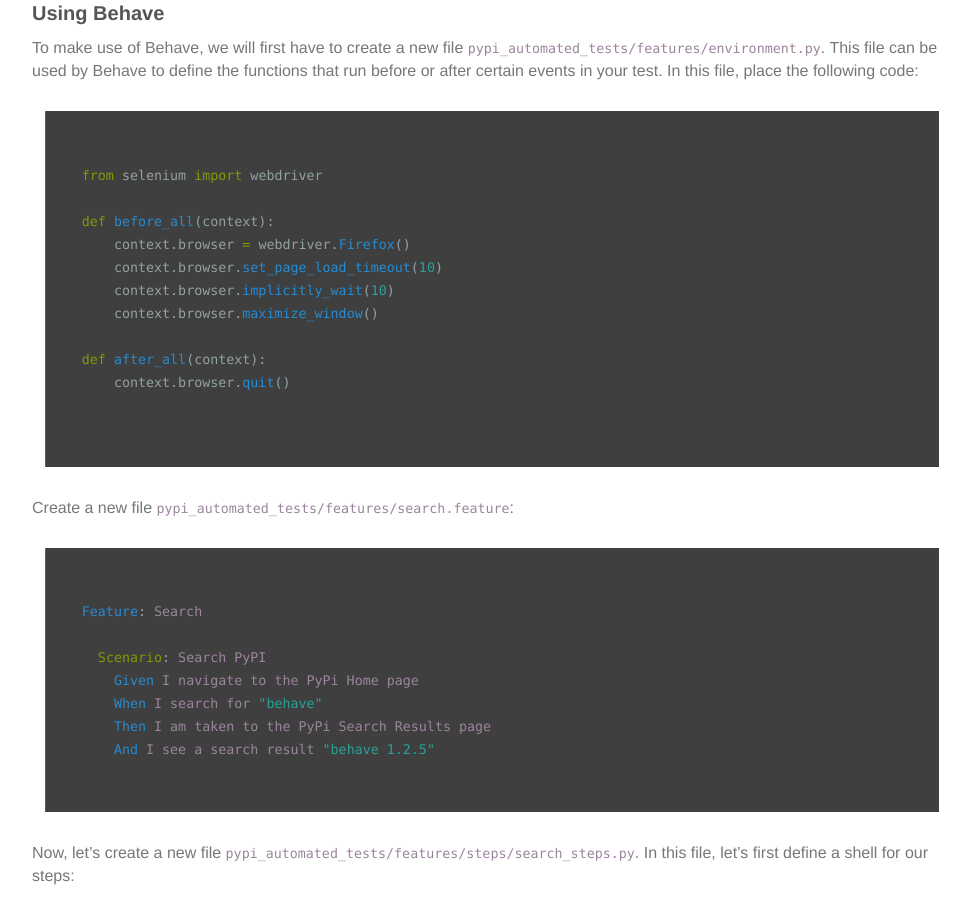
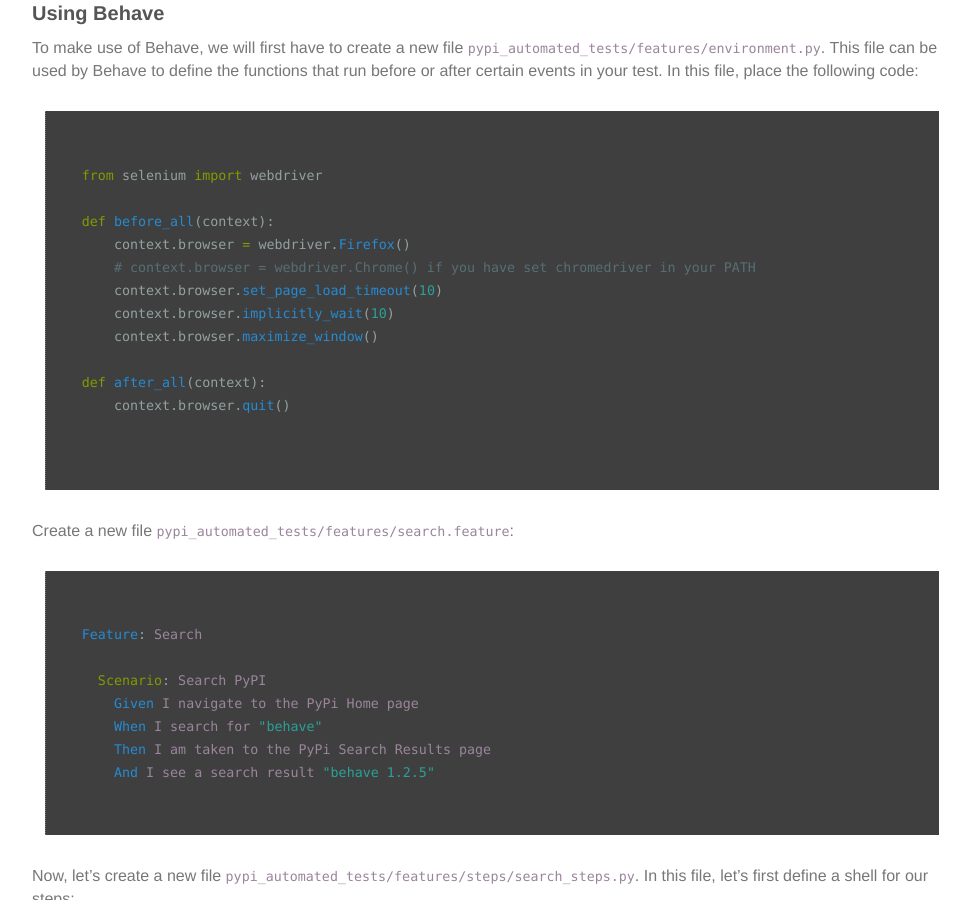
Before and after one commit to the-creative-tester/blog, a Jekyll site: the page built from _posts/2016-04-25-Python-Web-Browser-Automation-Behave.md, in a window 1280 px wide and 900 px high, scrolled down 1661 px. Shown: the whole window, without its empty margins (148-1118 px from the left). Built offline with Jekyll 4.4.1, drawn with Linux system fonts in a browser that asks for light colours; nearby versions of some CDN libraries.

Commit message:
update blog

```diff
--- a/_posts/2016-04-25-Python-Web-Browser-Automation-Behave.md
+++ b/_posts/2016-04-25-Python-Web-Browser-Automation-Behave.md
@@ -72,6 +72,7 @@ from selenium import webdriver
 >
 def before_all(context):
     context.browser = webdriver.Firefox()
+    # context.browser = webdriver.Chrome() if you have set chromedriver in your PATH
     context.browser.set_page_load_timeout(10)
     context.browser.implicitly_wait(10)
     context.browser.maximize_window()
```
